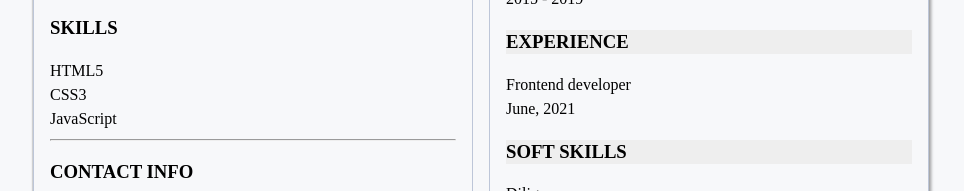
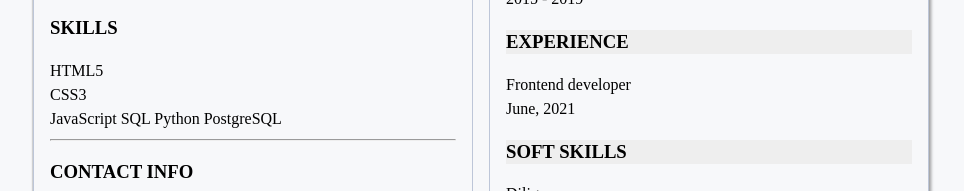
Before and after one commit to M-Rotimi/Stage-2-Task, a plain HTML site: page index.html in a window 1280 px wide. Shown: the part 348-539 px from the top of the page, without its empty margins (159-1123 px from the left). Drawn offline with Linux system fonts and the light colour scheme.

Commit message:
Update index.html

```diff
--- a/index.html
+++ b/index.html
@@ -33,7 +33,10 @@
                     <h3>Skills</h3>
                     HTML5 <br>
                     CSS3 <br>
-                    JavaScript <hr>
+                    JavaScript
+                    SQL
+                    Python
+                    PostgreSQL<hr>
                 </div>
 
                 <div class="contact">
```
